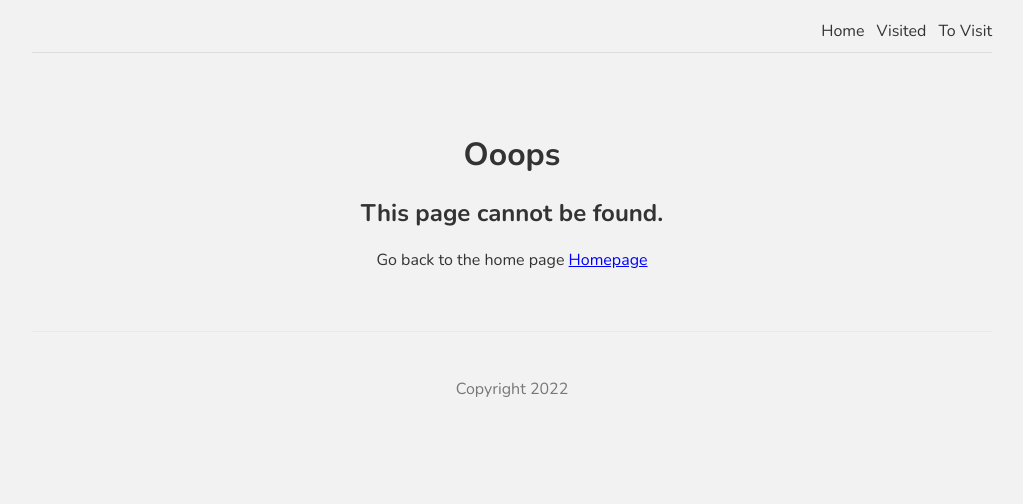
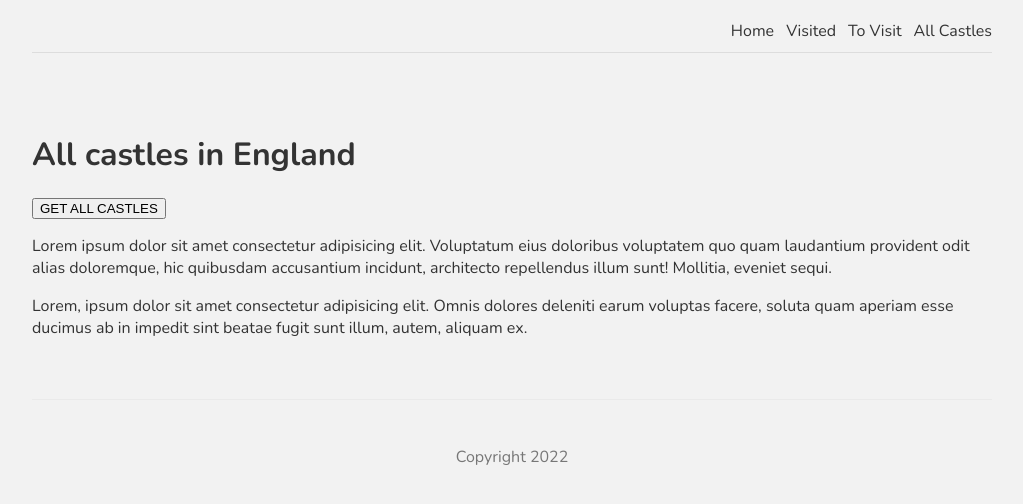
Before and after one commit to Paul2071/castle-nextjs, a Next.js app: page /allcastles in a window 1280 px wide. Before the commit this address had no page. Shown: the top 504 px of the page, without its empty margins (128-1151 px from the left). Built offline with nearby package versions, Linux system fonts and the light colour scheme.

Commit message:
able to get data from mongodb atlas in consolelog, need to displayu it somehow now

```diff
--- a/components/Navbar.js
+++ b/components/Navbar.js
@@ -1,7 +1,7 @@
 import React from 'react'
 import Link from "next/link"
 import styles from "../styles/Home.module.css"
-import About from './../pages/about';
+
 
 
 function Navbar() {
@@ -9,8 +9,9 @@ function Navbar() {
     <nav>
 
     <Link href="/"><a>Home</a></Link>
-    <Link href="/about"><a>Visited</a></Link>
-    <Link href="/castles"><a>To Visit</a></Link>
+    <Link href="/visited"><a>Visited</a></Link>
+    <Link href="/plan"><a>To Visit</a></Link>
+    <Link href="/allcastles"><a>All Castles</a></Link>
     </nav>
   )
 }
--- /dev/null
+++ b/pages/allcastles.js
@@ -0,0 +1,45 @@
+import React from 'react'
+import { useEffect, useState } from 'react'
+
+function AllCastles() {
+
+
+  async function getAllCastlesEngland () {
+    const allCastles = []
+    const response = await fetch(
+               `http://localhost:3000/castles/all`
+              );
+              const data = await response.json();
+              console.log(data)
+              allCastles.push(data)
+              console.log(allCastles)
+            }
+
+
+
+
+
+
+    // useEffect(() => {
+    //     const getAllCastlesEngland = async () => {
+    //       const response = await fetch(
+    //        'http://localhost:3000/castles/all'
+    //       );
+    //       const data = await response.json();
+    //       console.log(data.payload);
+    //     };
+    //     getAllCastlesEngland();
+    //   }, []);
+
+
+  return (
+    <div>
+    <h1>All castles in England</h1>
+    <button onClick={getAllCastlesEngland}> GET ALL CASTLES</button>
+    <p>Lorem ipsum dolor sit amet consectetur adipisicing elit. Voluptatum eius doloribus voluptatem quo quam laudantium provident odit alias doloremque, hic quibusdam accusantium incidunt, architecto repellendus illum sunt! Mollitia, eveniet sequi.</p>
+    <p>Lorem, ipsum dolor sit amet consectetur adipisicing elit. Omnis dolores deleniti earum voluptas facere, soluta quam aperiam esse ducimus ab in impedit sint beatae fugit sunt illum, autem, aliquam ex.</p>
+    </div>
+  )
+
+  }
+export default AllCastles
--- a/pages/castles/index.js
+++ b/pages/plan.js
@@ -1,6 +1,6 @@
 import React from 'react'
 
-function CastleList() {
+function Plan() {
   return (
      <div>
     <h1>Castles I plan to visit</h1>
@@ -10,4 +10,4 @@ function CastleList() {
   )
 }
 
-export default CastleList
+export default Plan
--- a/pages/about.js
+++ b/pages/visited.js
@@ -1,6 +1,6 @@
 import React from 'react'
 
-function About() {
+function Visited() {
   return (
     <div>
     <h1>Castles I have visited</h1>
@@ -10,4 +10,4 @@ function About() {
   )
 }
 
-export default About
+export default Visited
```
